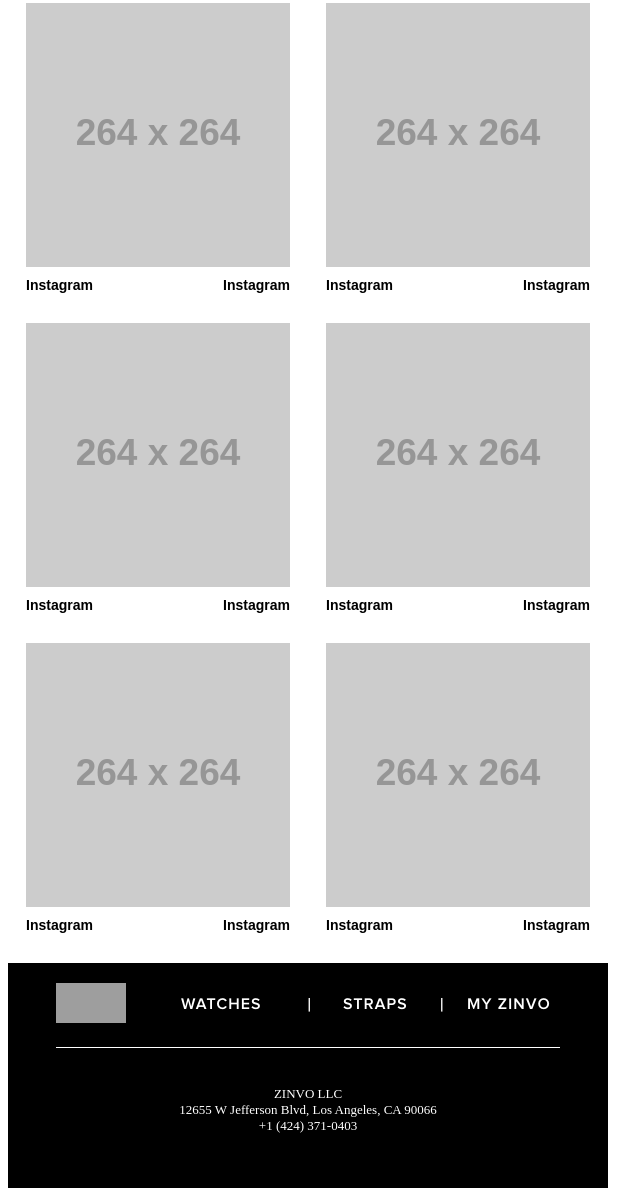
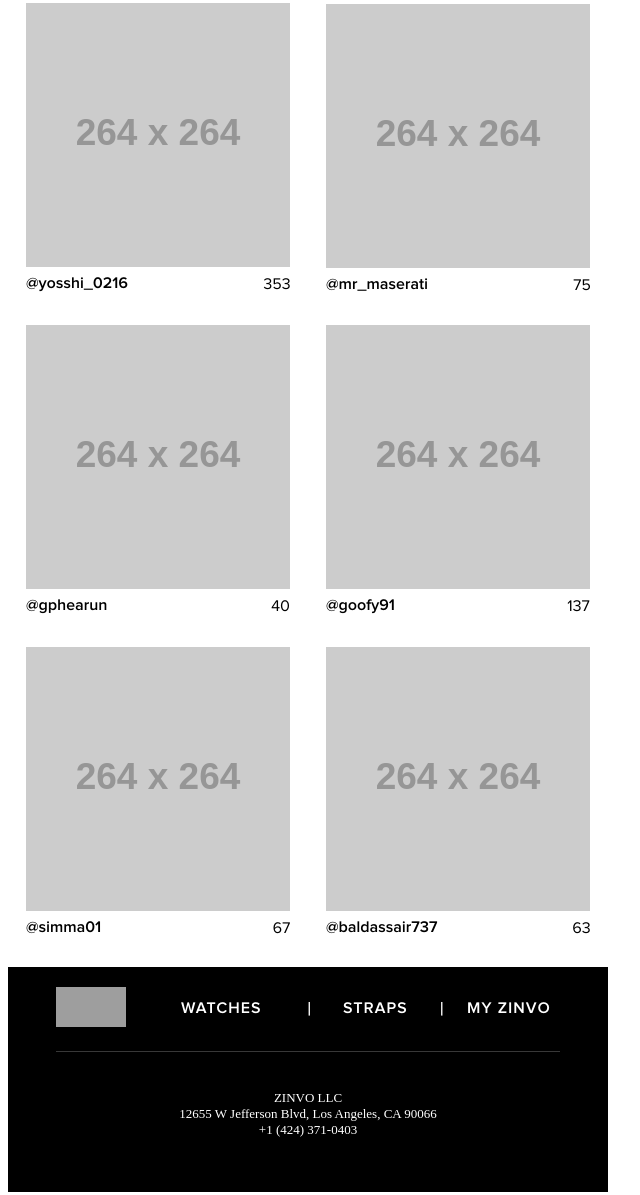
Before and after one commit to jeffreylee87/email-zinvo, a plain HTML site: page index.html in a window 1280 px wide. Shown: the part 1397-2592 px from the top of the page, without its empty margins (0-640 px from the left). Drawn offline with Linux system fonts and the light colour scheme; grey boxes are pictures that could not be loaded; placeholder pictures from the web are drawn by us.

Commit message:
update with the instagram handle images and count

```diff
--- a/index.html
+++ b/index.html
@@ -210,8 +210,8 @@
                                                         <tr>
                                                             <td style=" font-family: arial,sans-serif; font-size: 14px; font-weight: bold; color: #000; display: flex;
                                                             justify-content: space-between; padding: 10px 0px 30px 0px">
-                                                                <a href="#" style="text-decoration: none; color: #000;">Instagram</a>
-                                                                <a href="#" style="text-decoration: none; color: #000;">Instagram</a>
+                                                                <a href="#" style="text-decoration: none; color: #000;"><img src="./assets/@yosshi_0216@2x.png"/></a>
+                                                                <a href="#" style="text-decoration: none; color: #000;"><img src="./assets/353@2x.png"/></a>
                                                             </td>
                                                         </tr>
                                                     </table>
@@ -231,8 +231,8 @@
                                             <tr>
                                                 <td style=" font-family: arial,sans-serif; font-size: 14px; font-weight: bold; color: #000; display: flex;
                                                 justify-content: space-between; padding: 10px 0px 30px 0px">
-                                                    <a href="#" style="text-decoration: none; color: #000;">Instagram</a>
-                                                    <a href="#" style="text-decoration: none; color: #000;">Instagram</a>
+                                                    <a href="#" style="text-decoration: none; color: #000;"><img src="./assets/@mr_maserati@2x.png"></a>
+                                                    <a href="#" style="text-decoration: none; color: #000;"><img src="./assets/75@2x.png"></a>
                                                 </td>
                                             </tr>
                                         </table>
@@ -260,8 +260,8 @@
                                                         <tr>
                                                             <td style=" font-family: arial,sans-serif; font-size: 14px; font-weight: bold; color: #000; display: flex;
                                                             justify-content: space-between; padding: 10px 0px 30px 0px">
-                                                                <a href="#" style="text-decoration: none; color: #000;">Instagram</a>
-                                                                <a href="#" style="text-decoration: none; color: #000;">Instagram</a>
+                                                                <a href="#" style="text-decoration: none; color: #000;"><img src="./assets/@gphearun@2x.png"></a>
+                                                                <a href="#" style="text-decoration: none; color: #000;"><img src="./assets/40@2x.png"></a>
                                                             </td>
                                                         </tr>
                                                     </table>
@@ -284,8 +284,8 @@
                                                         <tr>
                                                             <td style=" font-family: arial,sans-serif; font-size: 14px; font-weight: bold; color: #000; display: flex;
                                                             justify-content: space-between; padding: 10px 0px 30px 0px">
-                                                                <a href="#" style="text-decoration: none; color: #000;">Instagram</a>
-                                                                <a href="#" style="text-decoration: none; color: #000;">Instagram</a>
+                                                                <a href="#" style="text-decoration: none; color: #000;"><img src="./assets/@goofy91@2x.png"></a>
+                                                                <a href="#" style="text-decoration: none; color: #000;"><img src="./assets/137@2x.png"></a>
                                                             </td>
                                                         </tr>
                                                     </table>
@@ -316,8 +316,8 @@
                                                         <tr>
                                                             <td style=" font-family: arial,sans-serif; font-size: 14px; font-weight: bold; color: #000; display: flex;
                                                             justify-content: space-between; padding: 10px 0px 30px 0px">
-                                                                <a href="#" style="text-decoration: none; color: #000;">Instagram</a>
-                                                                <a href="#" style="text-decoration: none; color: #000;">Instagram</a>
+                                                                <a href="#" style="text-decoration: none; color: #000;"><img src="./assets/@simma01@2x.png"></a>
+                                                                <a href="#" style="text-decoration: none; color: #000;"><img src="./assets/67@2x.png"></a>
                                                             </td>
                                                         </tr>
                                                     </table>
@@ -340,8 +340,8 @@
                                                         <tr>
                                                             <td style=" font-family: arial,sans-serif; font-size: 14px; font-weight: bold; color: #000; display: flex;
                                                             justify-content: space-between; padding: 10px 0px 30px 0px">
-                                                                <a href="#" style="text-decoration: none; color: #000;">Instagram</a>
-                                                                <a href="#" style="text-decoration: none; color: #000;">Instagram</a>
+                                                                <a href="#" style="text-decoration: none; color: #000;"><img src="./assets/@baldassair737@2x.png"></a>
+                                                                <a href="#" style="text-decoration: none; color: #000;"><img src="./assets/63@2x.png"></a>
                                                             </td>
                                                         </tr>
                                                     </table>
@@ -396,7 +396,7 @@
 
         <tr>
             <td class="main_cta" style="background: #000000">
-                <div style="border-top: 1px solid #FFFFFF; margin: 0px 8% 0px 8%; height: 25px">
+                <div style="border-top: 1px solid rgba(255,255,255,0.22); margin: 0px 8% 0px 8%; height: 25px">
 
                 </div>
             </td>
```
